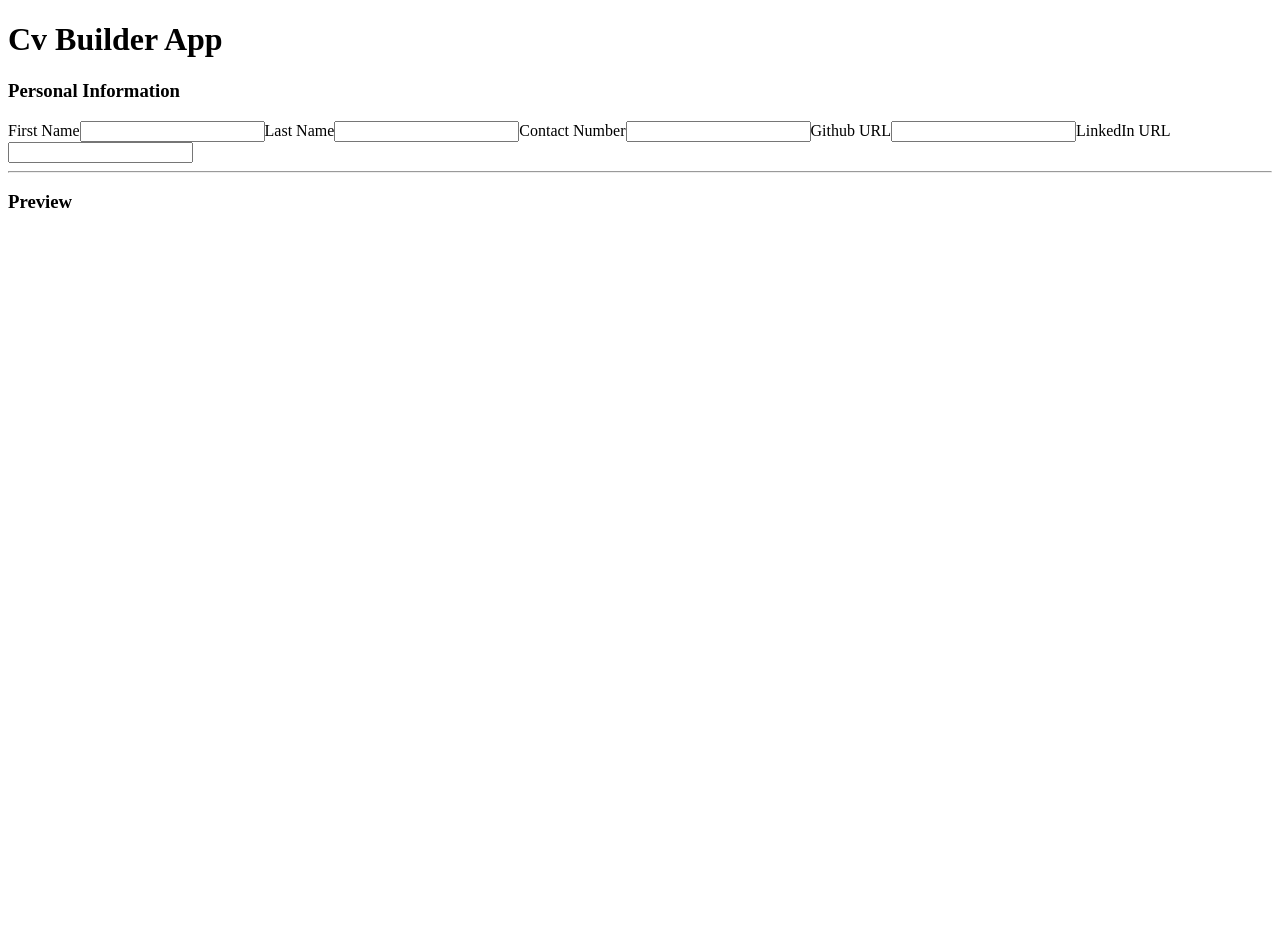
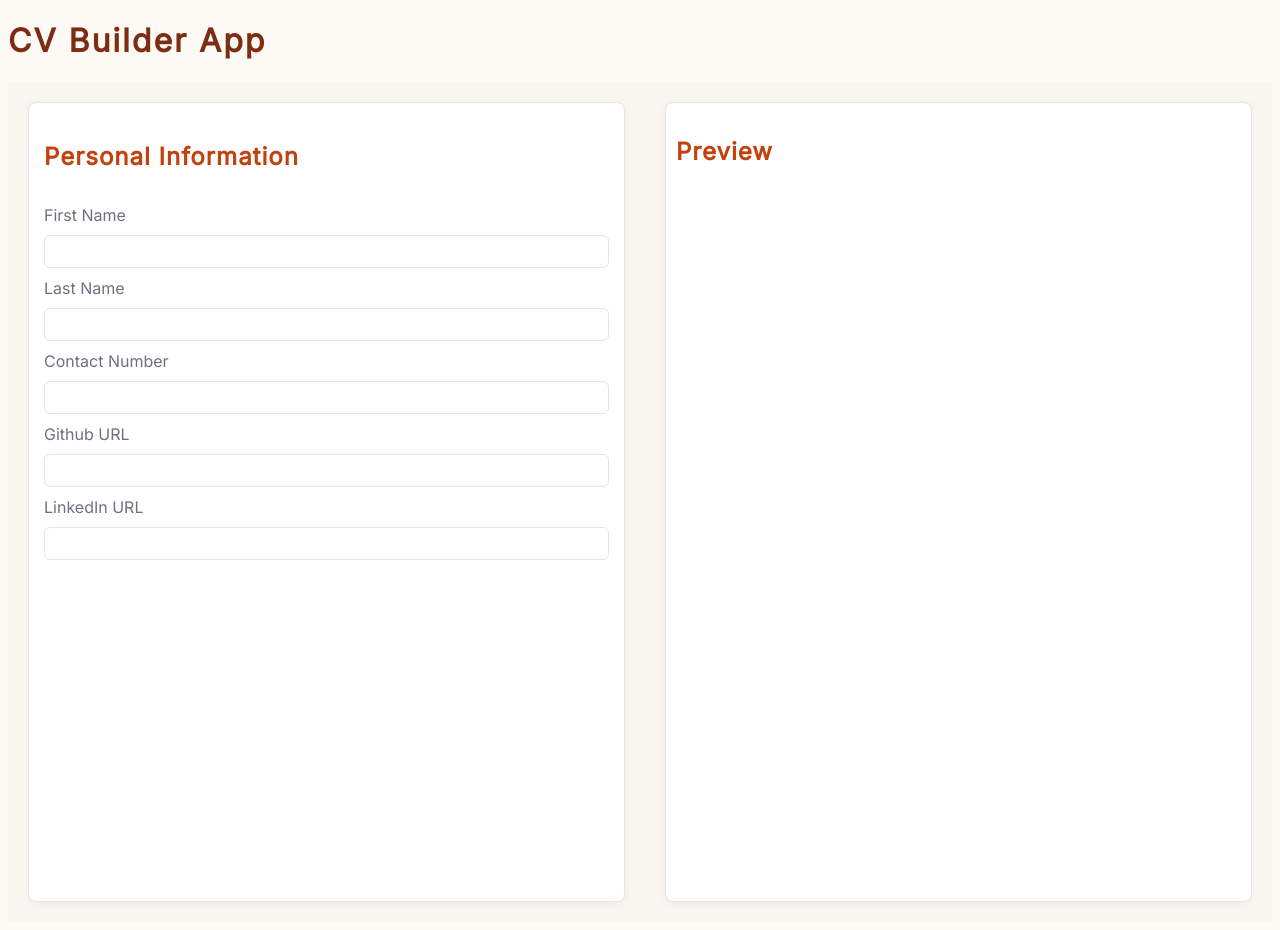
Before and after one commit to sameeksha-dalvi/cv-builder, a React (Vite) app: page / in a window 1280 px wide. Before the commit the page ends 800 px from the top, so only its background shows below. Built offline with nearby package versions, Linux system fonts and the light colour scheme.

Commit message:
feat: add flex layout and apply neutral theme styling to form and preview

```diff
--- a/src/App.css
+++ b/src/App.css
@@ -1,184 +1,101 @@
-.counter {
-  font-size: 16px;
-  padding: 5px 10px;
-  border-radius: 5px;
-  color: var(--accent);
-  background: var(--accent-bg);
-  border: 2px solid transparent;
-  transition: border-color 0.3s;
-  margin-bottom: 24px;
-
-  &:hover {
-    border-color: var(--accent-border);
-  }
-  &:focus-visible {
-    outline: 2px solid var(--accent);
-    outline-offset: 2px;
-  }
+@font-face {
+    font-family: 'Inter';
+    src: url('./assets/fonts/Inter-Regular.woff2') format('woff2'),
+        url('./assets/fonts/Inter-Regular.woff') format('woff');
+    font-weight: normal;
+    font-style: normal;
+    font-display: swap;
 }
 
-.hero {
-  position: relative;
+:root {
+  /* Backgrounds */
+  --color-bg: #fdfaf6;
+  --color-card: #ffffff;
+  --color-surface: #faf7f2; /* subtle contrast layer */
 
-  .base,
-  .framework,
-  .vite {
-    inset-inline: 0;
-    margin: 0 auto;
-  }
+  /* Text */
+  --color-text: #3f3f46;
+  --color-text-light: #6b7280;
 
-  .base {
-    width: 170px;
-    position: relative;
-    z-index: 0;
-  }
+  /* Headings */
+  --color-heading-main: #7c2d12;   /* darker, richer */
+  --color-heading-section: #c2410c;
 
-  .framework,
-  .vite {
-    position: absolute;
-  }
+  /* Primary / Accent */
+  --color-primary: #c2410c;
+  --color-primary-soft: #fed7aa;
 
-  .framework {
-    z-index: 1;
-    top: 34px;
-    height: 28px;
-    transform: perspective(2000px) rotateZ(300deg) rotateX(44deg) rotateY(39deg)
-      scale(1.4);
-  }
+  /* Borders */
+  --color-border: #e7e5e4;
 
-  .vite {
-    z-index: 0;
-    top: 107px;
-    height: 26px;
-    width: auto;
-    transform: perspective(2000px) rotateZ(300deg) rotateX(40deg) rotateY(39deg)
-      scale(0.8);
-  }
+  /* Shadow */
+  --shadow-soft: 0 2px 8px rgba(0, 0, 0, 0.05);
 }
 
-#center {
+body {
+  background-color: var(--color-bg);
+  color: var(--color-text);
+  font-family: Inter, system-ui, -apple-system, BlinkMacSystemFont, 'Segoe UI', Roboto, Oxygen, Ubuntu, Cantarell, 'Open Sans', 'Helvetica Neue', sans-serif;
+}
+h1 {
+  color: var(--color-heading-main);
+  letter-spacing: 2px;
+}
+
+h3 {
+  color: var(--color-heading-section);
+  letter-spacing: 1px;
+  font-size: 24px;
+}
+
+input {
+  padding: 8px;
+  border: 1px solid var(--color-border);
+  border-radius: 6px;
+  outline: none;
+  background-color: #fff;
+}
+
+input:focus {
+  border-color: var(--color-primary);
+  box-shadow: 0 0 0 2px var(--color-primary-soft);
+}
+
+.form-section,
+.preview-section {
+  background-color: var(--color-card);
+  border: 1px solid var(--color-border);
+  border-radius: 8px;
+  padding: 16px;
+  box-shadow: var(--shadow-soft);
+}
+
+.container {
+  display: flex;
+  gap: 40px;
+  padding: 20px;
+  min-height: 100vh;
+  background-color: var(--color-surface);
+}
+
+.form-section {
+  flex: 1;
   display: flex;
   flex-direction: column;
-  gap: 25px;
-  place-content: center;
-  place-items: center;
-  flex-grow: 1;
-
-  @media (max-width: 1024px) {
-    padding: 32px 20px 24px;
-    gap: 18px;
-  }
+  gap: 10px;
+  padding: 15px;
 }
 
-#next-steps {
-  display: flex;
-  border-top: 1px solid var(--border);
-  text-align: left;
-
-  & > div {
-    flex: 1 1 0;
-    padding: 32px;
-    @media (max-width: 1024px) {
-      padding: 24px 20px;
-    }
-  }
-
-  .icon {
-    margin-bottom: 16px;
-    width: 22px;
-    height: 22px;
-  }
-
-  @media (max-width: 1024px) {
-    flex-direction: column;
-    text-align: center;
-  }
+.preview-section {
+  flex: 1;
+  padding: 10px;
 }
 
-#docs {
-  border-right: 1px solid var(--border);
-
-  @media (max-width: 1024px) {
-    border-right: none;
-    border-bottom: 1px solid var(--border);
-  }
+label {
+  color: var(--color-text-light);
+  font-size: 16px;
 }
 
-#next-steps ul {
-  list-style: none;
-  padding: 0;
-  display: flex;
-  gap: 8px;
-  margin: 32px 0 0;
-
-  .logo {
-    height: 18px;
-  }
-
-  a {
-    color: var(--text-h);
-    font-size: 16px;
-    border-radius: 6px;
-    background: var(--social-bg);
-    display: flex;
-    padding: 6px 12px;
-    align-items: center;
-    gap: 8px;
-    text-decoration: none;
-    transition: box-shadow 0.3s;
-
-    &:hover {
-      box-shadow: var(--shadow);
-    }
-    .button-icon {
-      height: 18px;
-      width: 18px;
-    }
-  }
-
-  @media (max-width: 1024px) {
-    margin-top: 20px;
-    flex-wrap: wrap;
-    justify-content: center;
-
-    li {
-      flex: 1 1 calc(50% - 8px);
-    }
-
-    a {
-      width: 100%;
-      justify-content: center;
-      box-sizing: border-box;
-    }
-  }
+p {
+  color: var(--color-text);
 }
-
-#spacer {
-  height: 88px;
-  border-top: 1px solid var(--border);
-  @media (max-width: 1024px) {
-    height: 48px;
-  }
-}
-
-.ticks {
-  position: relative;
-  width: 100%;
-
-  &::before,
-  &::after {
-    content: '';
-    position: absolute;
-    top: -4.5px;
-    border: 5px solid transparent;
-  }
-
-  &::before {
-    left: 0;
-    border-left-color: var(--border);
-  }
-  &::after {
-    right: 0;
-    border-right-color: var(--border);
-  }
-}
--- a/src/App.jsx
+++ b/src/App.jsx
@@ -1,5 +1,5 @@
 import { useState } from 'react'
-
+import './App.css'
 const Input = ({ label, value, onChange }) => {
   //console.log("Input value :", { value });
   return (
@@ -49,8 +49,9 @@ const App = () => {
 
   return (
     <div>
-      <h1>Cv Builder App</h1>
-      <div>
+      <h1>CV Builder App</h1>
+      <div className="container">
+        <div className="form-section">
           <SectionHeader title="Personal Information" />
           <Input label="First Name" value={firstName} onChange={handleFirstNameChange} />
           <Input label="Last Name" value={lastName} onChange={handleLastNameChange} />
@@ -59,8 +60,7 @@ const App = () => {
           <Input label="LinkedIn URL" value={linkedInUrl} onChange={handleLinkedInUrlChange} />
 
         </div>
-      <div>
-        <hr />
+        <div className="preview-section">
           <h3>Preview</h3>
           <p>{firstName}</p>
           <p>{lastName}</p>
@@ -68,6 +68,9 @@ const App = () => {
           <p>{githubUrl}</p>
           <p>{linkedInUrl}</p>
         </div>
+
+      </div>
+
     </div>
   )
 }
```
Also changed, not shown: src/assets/fonts/Inter-Regular.woff (added), src/assets/fonts/Inter-Regular.woff2 (added). Lines whose indentation alone changed are shown as unchanged.
